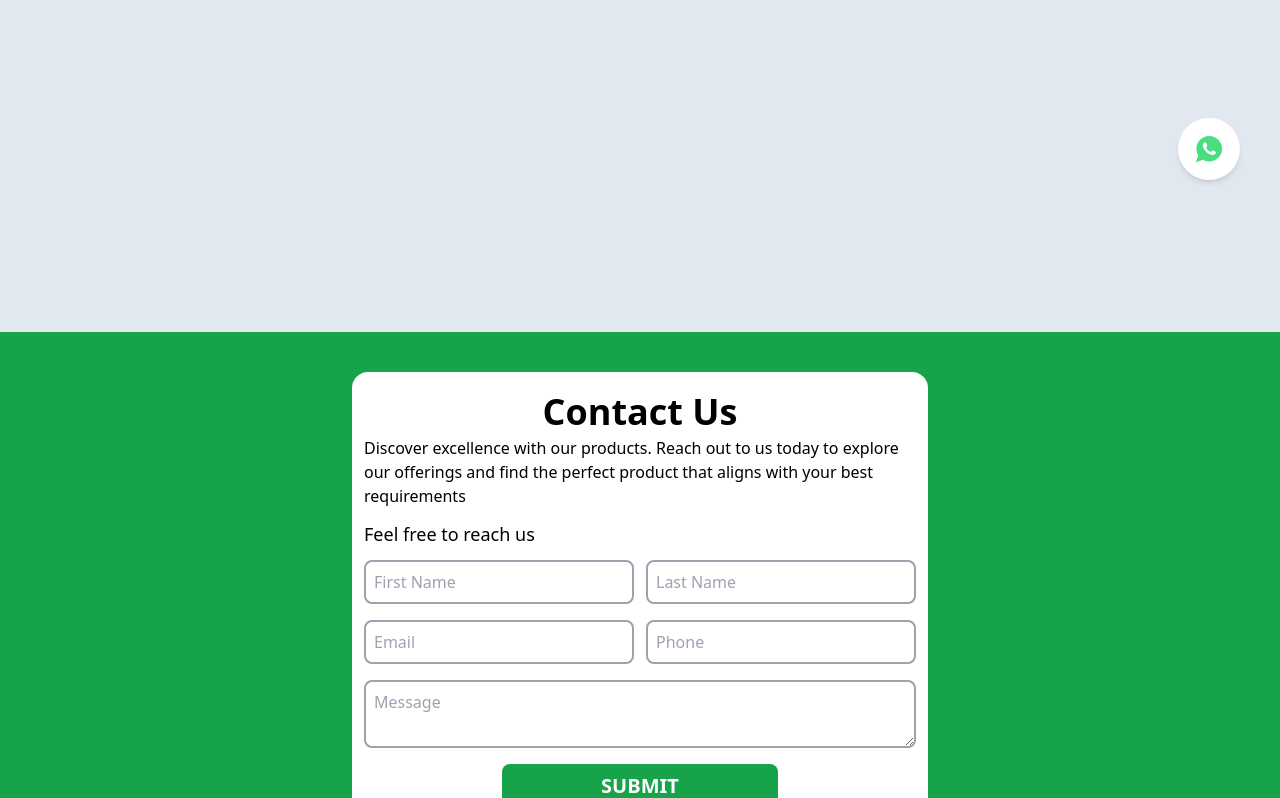
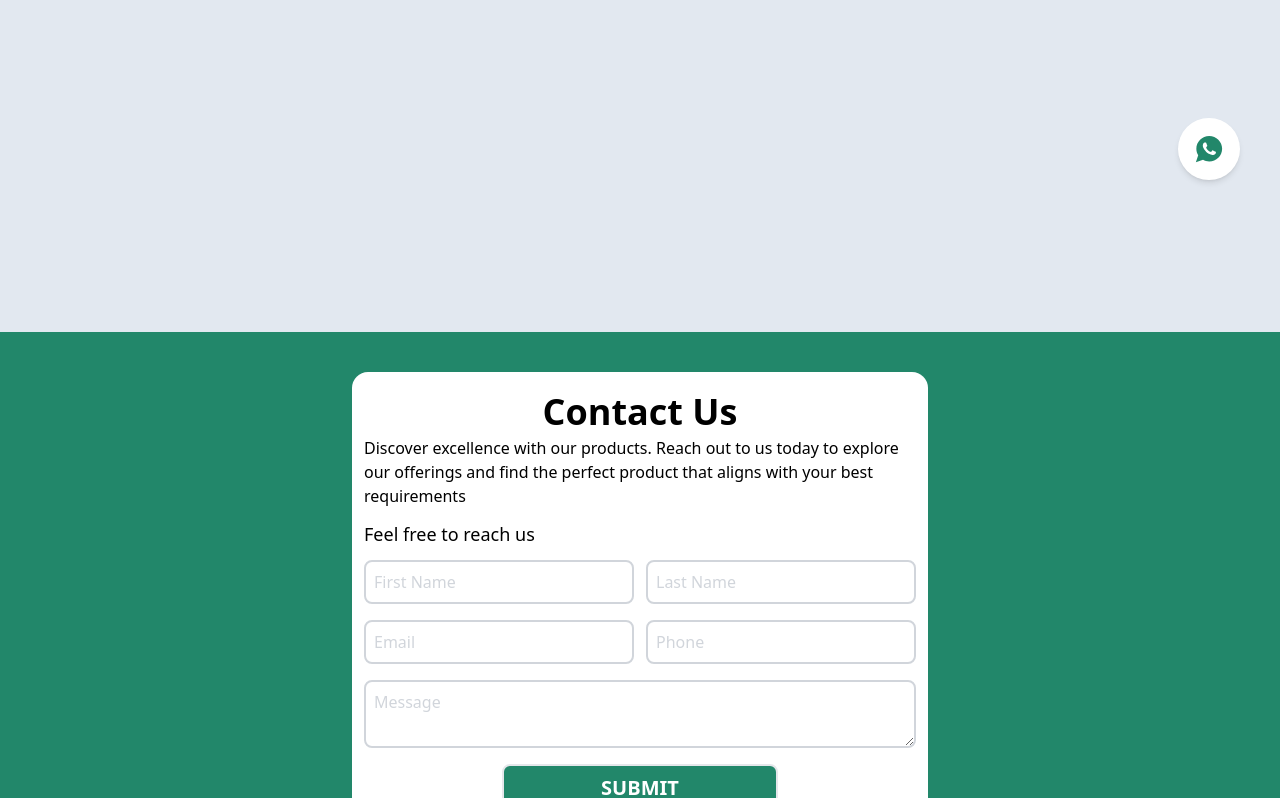
Before and after one commit to sreenidhi1712/EcoVent-Air-Systems-India-LLP-, a React (Vite) app: page /product/1 in a window 1280 px wide. Shown: the part 580-1378 px from the top of the page. Built offline with nearby package versions, Linux system fonts and the light colour scheme.

Commit message:
change primary theme

```diff
--- a/src/App.jsx
+++ b/src/App.jsx
@@ -23,7 +23,7 @@ function App() {
       <Footer/>
       <div className="fixed bottom-10 right-5 p-3 tab:p-4 tab:right-10 bg-white rounded-full hover:shadow-gray-500 shadow-md hover:scale-125 transition-all duration-500">
         <a href="https://wa.me/919845059731" target="_blank" rel="noreferrer">
-        <IoLogoWhatsapp className="text-3xl text-green-400 " />
+        <IoLogoWhatsapp className="text-3xl text-[#22876A] " />
         </a>
 
       </div>
--- a/src/Components/ContactUs/index.jsx
+++ b/src/Components/ContactUs/index.jsx
@@ -5,12 +5,12 @@ import { MdEmail } from "react-icons/md";
 
 function Contactus() {
   return (
-    <div className="w-[100%] bg-green-600 h-auto py-10 flex  flex-col items-center gap-10">
+    <div className="w-[100%] bg-[#22876A] h-auto py-10 flex  flex-col items-center gap-10">
 
       <div className="w-[90%] bg-white rounded-2xl flex flex-col items-center gap-3 py-5 px-3 lap:w-[45%] ml:w-[85%] mm:w-[90%] tab:w-[70%]">
         <div className="w-[100%] flex flex-col items-start gap-1 ">
           <h1 className="text-2xl font-bold tab:text-3xl lap:text-4xl tab:self-center">Contact Us</h1>
-            <p className="text-xs tab:text-base">
+            <p className="text-xs tab:text-base ">
             Discover excellence with our products. Reach out to us today to
             explore our offerings and find the perfect product that aligns with
             your best requirements
@@ -24,12 +24,12 @@ function Contactus() {
           <input
                 type="text"
                 placeholder="First Name"
-                className="border-2 border-gray-400 p-2 w-[100%] rounded-lg "
+                className="border-2 border-gray-300 p-2 w-[100%] rounded-lg placeholder-gray-300"
               />
               <input
                 type="text"
                 placeholder="Last Name"
-                className="border-2 border-gray-400 p-2 w-[100%] rounded-lg"
+                className="border-2 border-gray-300 p-2 w-[100%] rounded-lg placeholder-gray-300"
               />
           </div>
 
@@ -37,12 +37,12 @@ function Contactus() {
           <input
                 type="text"
                 placeholder="Email"
-                className="border-2 border-gray-400 p-2 w-[100%] rounded-lg"
+                className="border-2 border-gray-300 p-2 w-[100%] rounded-lg placeholder-gray-300"
               />
               <input
                 type="text"
                 placeholder="Phone"
-                className="border-2 border-gray-400 p-2 w-[100%] rounded-lg"
+                className="border-2 border-gray-300 p-2 w-[100%] rounded-lg placeholder-gray-300"
               />
           </div>
 
@@ -51,10 +51,10 @@ function Contactus() {
               name="message"
               id="message"
               placeholder="Message"
-              className="border-2 border-gray-400 p-2 rounded-lg min-h-6 w-[100%]"
+              className="border-2 border-gray-300 p-2 rounded-lg min-h-6 w-[100%] placeholder-gray-300"
             ></textarea>
 
-            <button className="bg-green-600 text-white py-2 w-[100%] rounded-lg text-xl font-bold lap:w-[50%] lap:self-center">
+            <button className="bg-[#22876A] text-white py-2 w-[100%] border-2 rounded-lg text-xl font-bold lap:w-[50%] lap:self-center hover:border-2 hover:border-[#22876A] hover:text-[#22876A] hover:bg-white transition-all duration-500">
                 SUBMIT
             </button>
         </div>
--- a/src/Components/Products/index.jsx
+++ b/src/Components/Products/index.jsx
@@ -9,8 +9,8 @@ function Product({image,data}) {
       <div className="w-[90%] h-[70%] flex justify-center items-center">
       <img src={image} className="h-full w-full object-contain "/>
       </div>
-      <p className="text-2xl font-bold text-center">{data}</p>
-      <button className="mt-2 h-12 bg-green-400 px-4 py-2 rounded-xl font-extrabold text-white" onClick={()=>navigate(`/product/${data}`)}>View more</button>
+      <p className="text-2xl font-bold text-center font-serif">{data}</p>
+      <button className="mt-2 h-12 bg-[#22876A] px-4 py-2 rounded-lg font-extrabold text-white" onClick={()=>navigate(`/product/${data}`)}>View more</button>
     </div>
   )
 }
--- a/src/Components/ServicesCard/index.jsx
+++ b/src/Components/ServicesCard/index.jsx
@@ -43,7 +43,7 @@ export default function ServiceCard() {
   return (
     <div className="mt-20 w-full h-auto py-5 overflow-hidden flex flex-col items-center gap-5">
       <p className="text-4xl font-bold">
-        OUR <span className="text-green-400">SERVICES</span>
+        OUR <span className="text-[#22876A]">SERVICES</span>
       </p>
       <Slider {...settings} className="w-full mt-10">
         {[
@@ -55,7 +55,7 @@ export default function ServiceCard() {
           "Industrial Installations",
         ].map((service, index) => (
           <div key={index} className="h-[370px] flex justify-center items-end">
-            <div className="w-[90%] h-full mx-auto flex justify-center items-center border-2 border-green-400 rounded-3xl shadow-lg">
+            <div className="w-[90%] h-full mx-auto flex justify-center items-center border-2 border-[#22876A] rounded-3xl shadow-lg">
               <p className="text-center font-medium">{service}</p>
             </div>
           </div>
--- a/src/Components/Slider/index.jsx
+++ b/src/Components/Slider/index.jsx
@@ -4,7 +4,6 @@ import "slick-carousel/slick/slick-theme.css";
  import Slider1 from "../../assets/Slider1.jpg"
  import Slider2 from "../../assets/Slider2.jpeg"
   import Slider3 from "../../assets/Slider3.jpg"
-  import Slider4 from "../../assets/Slider6.jpg"
   import Slider5 from "../../assets/Slider5.jpg"
 
 export default function SliderComponent() {
@@ -56,7 +55,7 @@ export default function SliderComponent() {
         </div>
 
         {/* Slide 4 */}
-        <div className="h-[300px] tab:h-[500px] flex justify-center items-end">
+        {/* <div className="h-[300px] tab:h-[500px] flex justify-center items-end">
           <div className="w-[95%] h-full mx-auto flex justify-center items-center  rounded-3xl shadow-lg overflow-hidden">
             <img
              src={Slider4}
@@ -64,7 +63,7 @@ export default function SliderComponent() {
               className="object-cover w-full h-full"
             />
           </div>
-        </div>
+        </div> */}
 {/* Slider 5 */}
         <div className="h-[300px] tab:h-[500px] flex justify-center items-end">
           <div className="a w-[95%] h-full mx-auto flex justify-center items-center  rounded-3xl shadow-lg overflow-hidden  " >
--- a/src/Pages/MainPage/index.jsx
+++ b/src/Pages/MainPage/index.jsx
@@ -9,11 +9,19 @@ import ovalDuct from "../../assets/ovalDuct.png";
 import rectangular from "../../assets/Duct.jpg";
 import spiralDuct from "../../assets/spiralDucts.jpg"
 import volumeDampers from "../../assets/VolumeDampers.jpg"
-
+import { useEffect } from 'react';
+import { useLocation } from 'react-router-dom';
 
 
 // const mainImage  = mainImageBg;
 function MainContent() {
+
+  const { pathname } = useLocation();
+
+  useEffect(() => {
+    window.scrollTo(0, 0);
+  }, [pathname]);
+
   return (
     <div className={`w-[100%] h-auto py-10 bg-slate-100 flex flex-col items-center `} >
          <SliderComponent/>
@@ -22,7 +30,7 @@ function MainContent() {
       <ServiceCard/>
 
       <div className="w-full h-auto py-5 bg-slate-100 flex flex-col items-center">
-      <p className="text-2xl tab:text-4xl font-bold"><span className="text-green-500">OUR</span> PRODUCTS</p>
+      <p className="text-2xl tab:text-4xl font-bold"><span className="text-[#22876A]">OUR</span> PRODUCTS</p>
 
       <div className="w-full h-auto grid grid-cols-1  justify-items-center gap-10 mm:gap-5 px-3 mt-10 tab:grid-cols-3 ml:grid-cols-2 " >
           <Product image={ovalDuct} data="Oval Duct"/>
--- a/src/Pages/ProductPage/Index.jsx
+++ b/src/Pages/ProductPage/Index.jsx
@@ -1,8 +1,14 @@
-import { useParams } from "react-router-dom"
+import { useEffect } from "react";
+import { useLocation, useParams } from "react-router-dom"
 
 function ProductPage() {
 
     const {product} = useParams()
+    const { pathname } = useLocation();
+
+    useEffect(() => {
+      window.scrollTo(0, 0);
+    }, [pathname]);
   return (
     <div className="w-[100%] h-screen bg-slate-200 mt-28 flex flex-col items-center justify-center">
       <p className="mt-10 font-bold text-4xl">{product}</p>
```
Also changed, not shown: src/Components/AboutCard/index.jsx (+10 -10 lines), src/Components/Navbar/index.jsx (+4 -4 lines).
